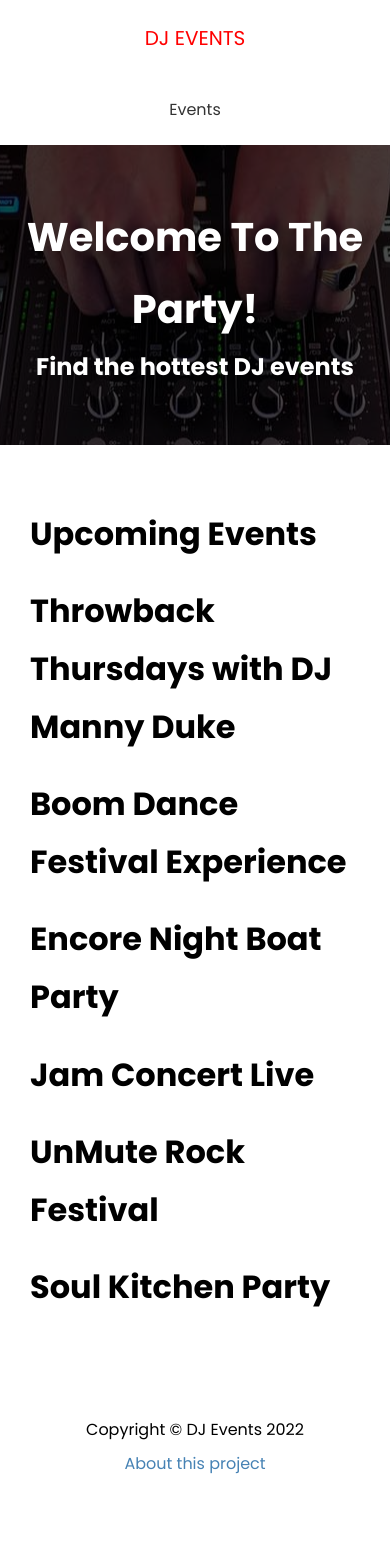
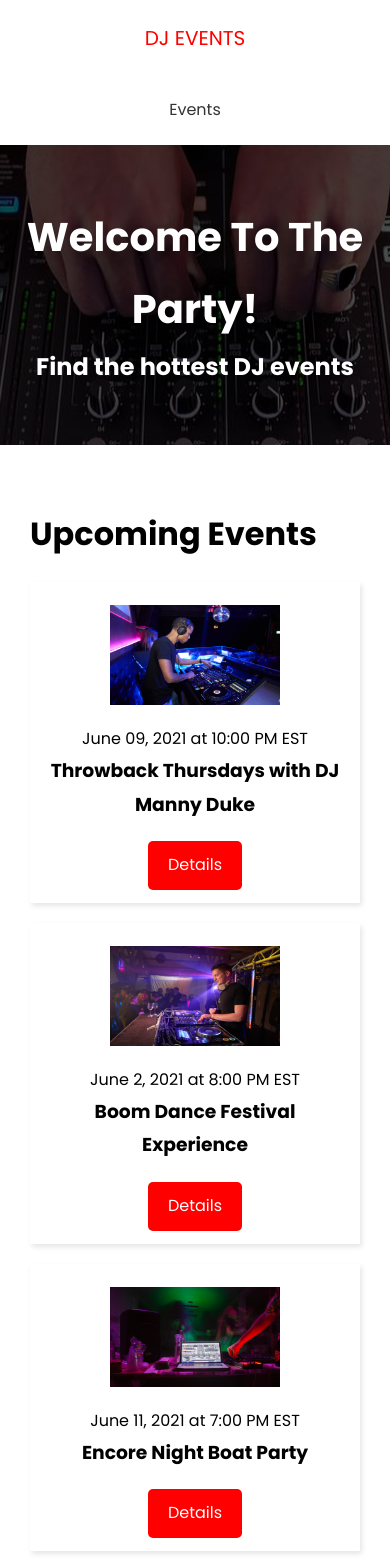
Before and after one commit to maaaz5/djEventFront, a Next.js app: page / in a window 390 px wide. Shown: the top 1568 px of the page. Before the commit the page ends 1519 px from the top, so only its background shows below. Built offline with nearby package versions, Linux system fonts and the light colour scheme; no server answers.

Commit message:
eventsPage done

```diff
--- /dev/null
+++ b/components/EventItem.js
@@ -0,0 +1,30 @@
+import Link from "next/link";
+import Image from "next/image";
+import styles from "@/styles/EventItem.module.css";
+
+export default function EventItem({ evt }) {
+  return (
+    <div className={styles.event}>
+      <div className={styles.img}>
+        <Image
+          src={evt.image ? evt.image : "/images/event-default.png"}
+          width={170}
+          height={100}
+        />
+      </div>
+
+      <div className={styles.info}>
+        <span>
+          {evt.date} at {evt.time}
+        </span>
+        <h3>{evt.name}</h3>
+      </div>
+
+      <div className={styles.link}>
+        <Link href={`/events/${evt.slug}`}>
+          <a className="btn">Details</a>
+        </Link>
+      </div>
+    </div>
+  );
+}
--- a/pages/index.js
+++ b/pages/index.js
@@ -1,13 +1,22 @@
 import Layout from "@/components/Layout";
 import { API_URL } from "@/config/index";
+import EventItem from "@/components/EventItem";
+import Link from "next/link";
 
 export default function Home({ events }) {
   return (
     <Layout>
       <h1>Upcoming Events</h1>
-      {events.map((ev) => (
-        <h1>{ev.name}</h1>
+      {events.length === 0 && <h3>No event to show</h3>}
+      {events.map((evt) => (
+        <EventItem evt={evt} key={evt.id} />
       ))}
+
+      {events.length > 0 && (
+        <Link href="/events">
+          <a className="btn-secondary">View All Events</a>
+        </Link>
+      )}
     </Layout>
   );
 }
@@ -17,7 +26,8 @@
   const events = await res.json();
   return {
     props: {
-      events,
+      events: events.slice(0, 3),
     },
+    revalidate: 1,
   };
 }
--- /dev/null
+++ b/styles/EventItem.module.css
@@ -0,0 +1,28 @@
+.event {
+  display: flex;
+  justify-content: space-between;
+  align-items: center;
+  margin: 20px 0;
+  padding: 13px;
+  box-shadow: 2px 3px 5px rgba(0, 0, 0, 0.1);
+}
+
+.img {
+  flex: 1;
+  margin: 10px;
+}
+
+.info {
+  flex: 2;
+}
+
+@media (max-width: 600px) {
+  .event {
+    flex-direction: column;
+    text-align: center;
+  }
+
+  .info {
+    margin-bottom: 20px;
+  }
+}
```
Also changed, not shown: pages/events/index.js (+20 -2 lines).
